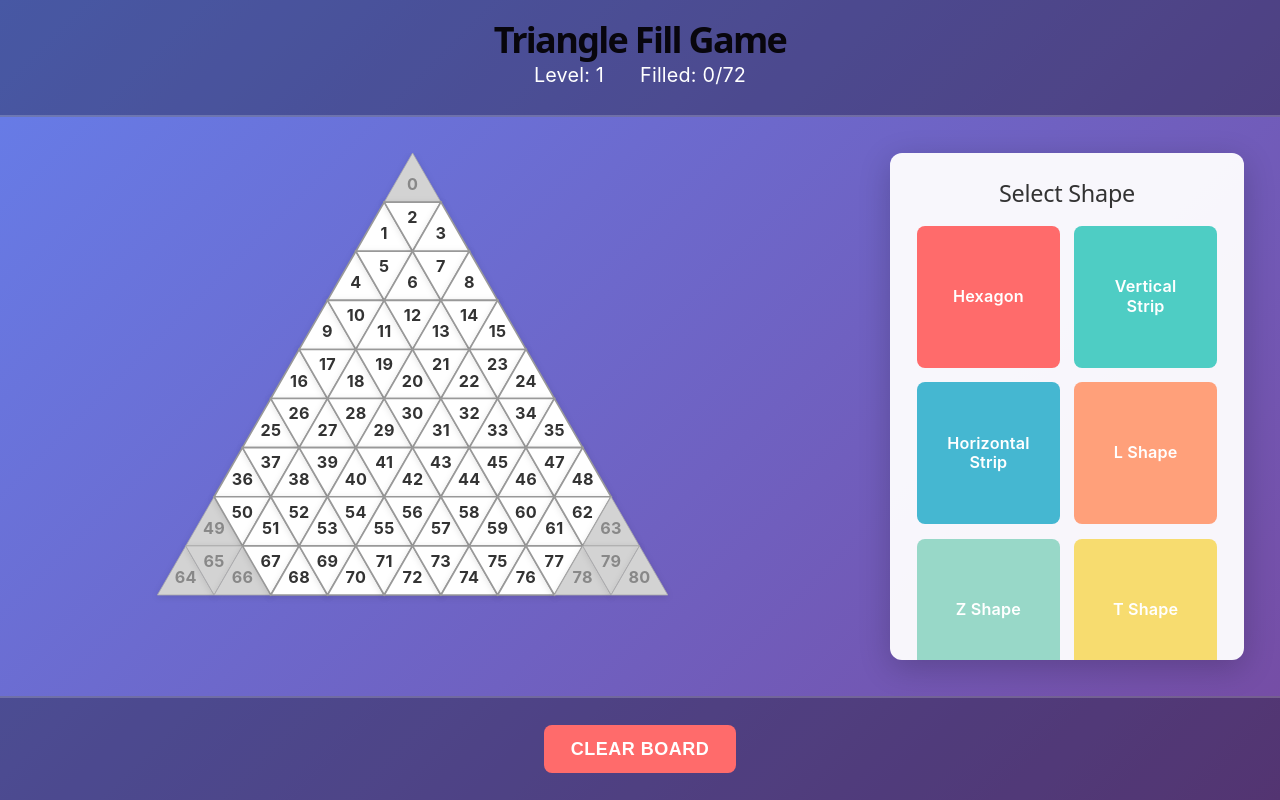
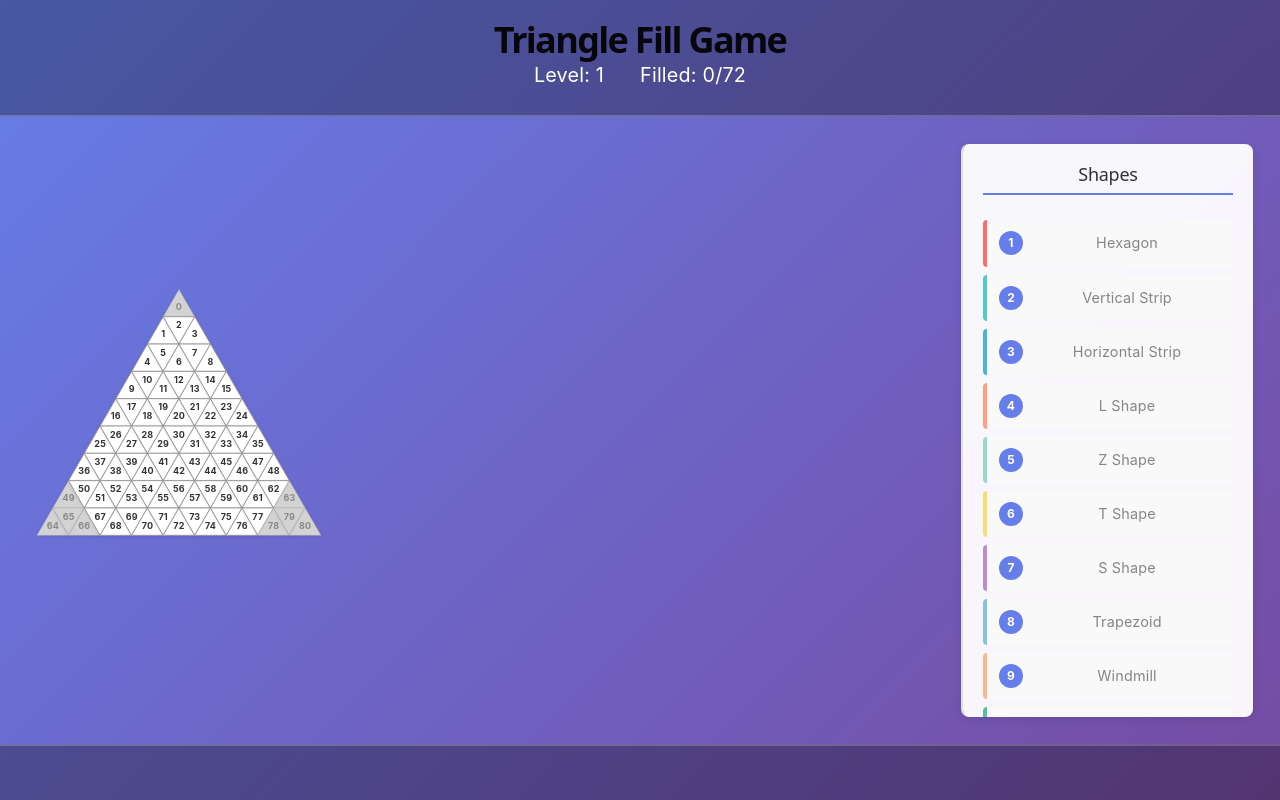
Before and after one commit to Fbigame/smart5k, a React (Vite) app: page / in a window 1280 px wide. Built offline with nearby package versions, Linux system fonts and the light colour scheme.

Commit message:
refactor: 重组UI布局，将形状选择器移到右侧面板

```diff
--- a/src/components/GameBoard.css
+++ b/src/components/GameBoard.css
@@ -31,9 +31,12 @@
 .game-content {
   display: flex;
   flex: 1;
-  gap: 2rem;
-  padding: 2rem;
+  gap: 1rem;
+  padding: 1.5rem;
+  min-height: 0;
   overflow: hidden;
+  justify-content: space-between;
+  flex-wrap: nowrap;
 }
 
 .board-wrapper {
--- a/src/components/TriangleBoard.css
+++ b/src/components/TriangleBoard.css
@@ -1,8 +1,8 @@
 .triangle-board {
-  width: 100%;
-  height: 100%;
-  max-width: 600px;
-  max-height: 700px;
+  width: auto;
+  height: auto;
+  max-width: 500px;
+  max-height: 600px;
 }
 
 .triangle-cell {
@@ -30,3 +30,121 @@
 .triangle-cell.filled:hover {
   fill-opacity: 1;
 }
+
+/* 棋盘和形状区域的布局 */
+.board-section {
+  flex: 0 0 auto;
+  display: flex;
+  flex-direction: column;
+  justify-content: center;
+  align-items: center;
+  padding: 10px;
+  min-width: 0;
+  max-width: 400px;
+}
+
+.board-wrapper {
+  display: flex;
+  justify-content: center;
+  align-items: center;
+  width: 100%;
+}
+
+.shape-section {
+  flex: 0 0 250px;
+  padding: 20px;
+  background: rgba(255, 255, 255, 0.95);
+  border-left: 2px solid #e0e0e0;
+  border-radius: 8px;
+  display: flex;
+  flex-direction: column;
+  gap: 15px;
+  overflow-y: auto;
+  max-height: calc(100vh - 200px);
+  box-shadow: 0 2px 8px rgba(0, 0, 0, 0.1);
+}
+
+.shape-section h2 {
+  margin: 0 0 10px 0;
+  font-size: 18px;
+  color: #333;
+  border-bottom: 2px solid #667eea;
+  padding-bottom: 8px;
+}
+
+.shapes-list {
+  display: flex;
+  flex-direction: column;
+  gap: 8px;
+  flex: 1;
+}
+
+.shape-item {
+  display: flex;
+  align-items: center;
+  gap: 10px;
+  padding: 10px 12px;
+  border-left: 4px solid #999;
+  background: #f9f9f9;
+  border-radius: 4px;
+  cursor: pointer;
+  transition: all 0.2s ease;
+  font-size: 13px;
+}
+
+.shape-item:hover {
+  background: #f0f0f0;
+  transform: translateX(2px);
+}
+
+.shape-item.active {
+  background: #e8e8f5;
+  border-left-width: 6px;
+  font-weight: bold;
+}
+
+.shape-id {
+  display: inline-flex;
+  width: 24px;
+  height: 24px;
+  background: #667eea;
+  color: white;
+  border-radius: 50%;
+  justify-content: center;
+  align-items: center;
+  font-size: 12px;
+  font-weight: bold;
+  flex-shrink: 0;
+}
+
+.shape-label {
+  color: #555;
+  flex: 1;
+}
+
+.shape-preview {
+  margin-top: auto;
+  padding: 15px;
+  background: white;
+  border: 2px solid #e0e0e0;
+  border-radius: 8px;
+}
+
+.shape-preview h3 {
+  margin: 0 0 10px 0;
+  font-size: 14px;
+  color: #333;
+}
+
+.preview-board {
+  width: 100%;
+  height: auto;
+  border: 1px solid #ddd;
+  border-radius: 4px;
+  background: #f5f5f5;
+}
+
+.shape-clear-btn {
+  align-self: flex-end;
+  margin-top: auto;
+}
--- a/src/components/TriangleBoard.tsx
+++ b/src/components/TriangleBoard.tsx
@@ -106,6 +106,10 @@ const TriangleBoard: React.FC = () => {
   const svgHeight = 9 * h + 40;
   const svgWidth = 18 * 35 / 2 + 40;
 
+  // 限制最大尺寸以确保右侧形状列表显示
+  const displayWidth = Math.min(svgWidth, 320);
+  const displayHeight = Math.min(svgHeight, 420);
+
   return (
     <div className="game-container">
       <div className="game-header">
@@ -117,8 +121,10 @@ const TriangleBoard: React.FC = () => {
       </div>
 
       <div className="game-content">
+        {/* 左侧：游戏棋盘 */}
+        <div className="board-section">
           <div className="board-wrapper">
-          <svg width={svgWidth} height={svgHeight} className="triangle-board" viewBox={`0 0 ${svgWidth} ${svgHeight}`}>
+            <svg width={displayWidth} height={displayHeight} className="triangle-board" viewBox={`0 0 ${svgWidth} ${svgHeight}`}>
               {board.map(cell => {
                 const isDisabled = DISABLED_CELLS.has(cell.id);
                 let fill: string;
@@ -172,26 +178,50 @@ const TriangleBoard: React.FC = () => {
               })}
             </svg>
           </div>
+        </div>
 
-        <div className="shape-selector">
-          <h2>Select Shape</h2>
-          <div className="shapes-grid">
+        {/* 右侧：形状选择与预览 */}
+        <div className="shape-section">
+          <h2>Shapes</h2>
+          <div className="shapes-list">
             {SHAPES.map((shape, index) => (
               <div
                 key={shape.id}
-                className={`shape-button ${selectedShape === shape.id ? 'selected' : ''}`}
+                className={`shape-item ${selectedShape === shape.id ? 'active' : ''}`}
                 onClick={() => handleShapeSelect(shape.id)}
-                style={{ backgroundColor: SHAPE_COLORS[index] }}
+                style={{ borderLeftColor: SHAPE_COLORS[index] }}
+                title={shape.description}
               >
-                <span className="shape-name">{shape.name}</span>
+                <span className="shape-id">{shape.id}</span>
+                <span className="shape-label">{shape.name}</span>
               </div>
             ))}
           </div>
+
+          {/* 形状预览 */}
+          {selectedShape && (
+            <div className="shape-preview">
+              <h3>Preview</h3>
+              <svg width="120" height="140" className="preview-board" viewBox="0 0 120 140">
+                {board
+                  .filter(cell => SHAPES[selectedShape - 1]?.triangles.includes(parseInt(cell.id.replace('cell-', ''))))
+                  .map(cell => {
+                    const color = SHAPE_COLORS[selectedShape - 1];
+                    return (
+                      <polygon
+                        key={cell.id}
+                        points={getTriangleCoords(cell)}
+                        fill={color}
+                        stroke="#333"
+                        strokeWidth="1"
+                      />
+                    );
+                  })}
+              </svg>
             </div>
-      </div>
+          )}
 
-      <div className="game-footer">
-        <button className="btn btn-primary" onClick={() => {
+          <button className="btn btn-primary shape-clear-btn" onClick={() => {
             setBoard(prevBoard => prevBoard.map(cell => ({ ...cell, filled: false, shapeId: undefined })));
             setSelectedShape(null);
           }}>
@@ -199,6 +229,10 @@ const TriangleBoard: React.FC = () => {
           </button>
         </div>
       </div>
+
+      <div className="game-footer">
+      </div>
+    </div>
   );
 };
 
```
Lines whose indentation alone changed are shown as unchanged.
